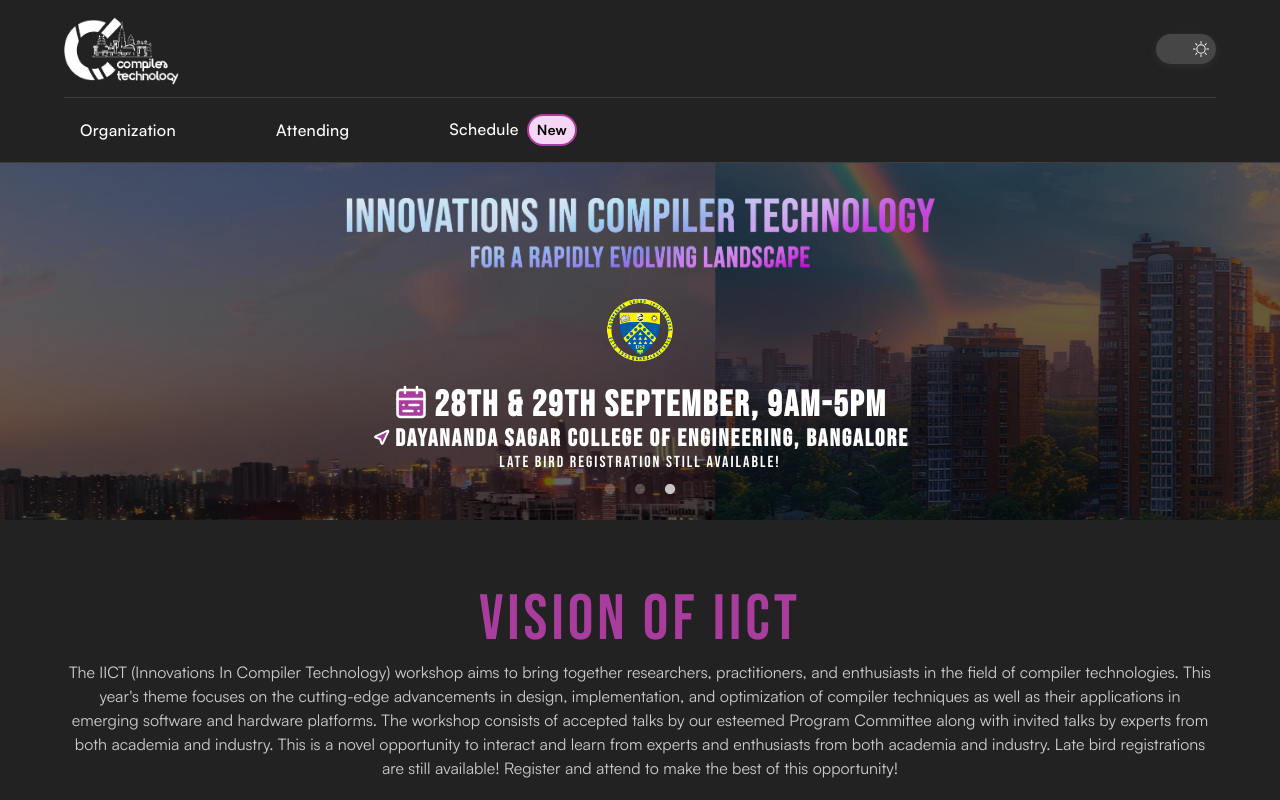
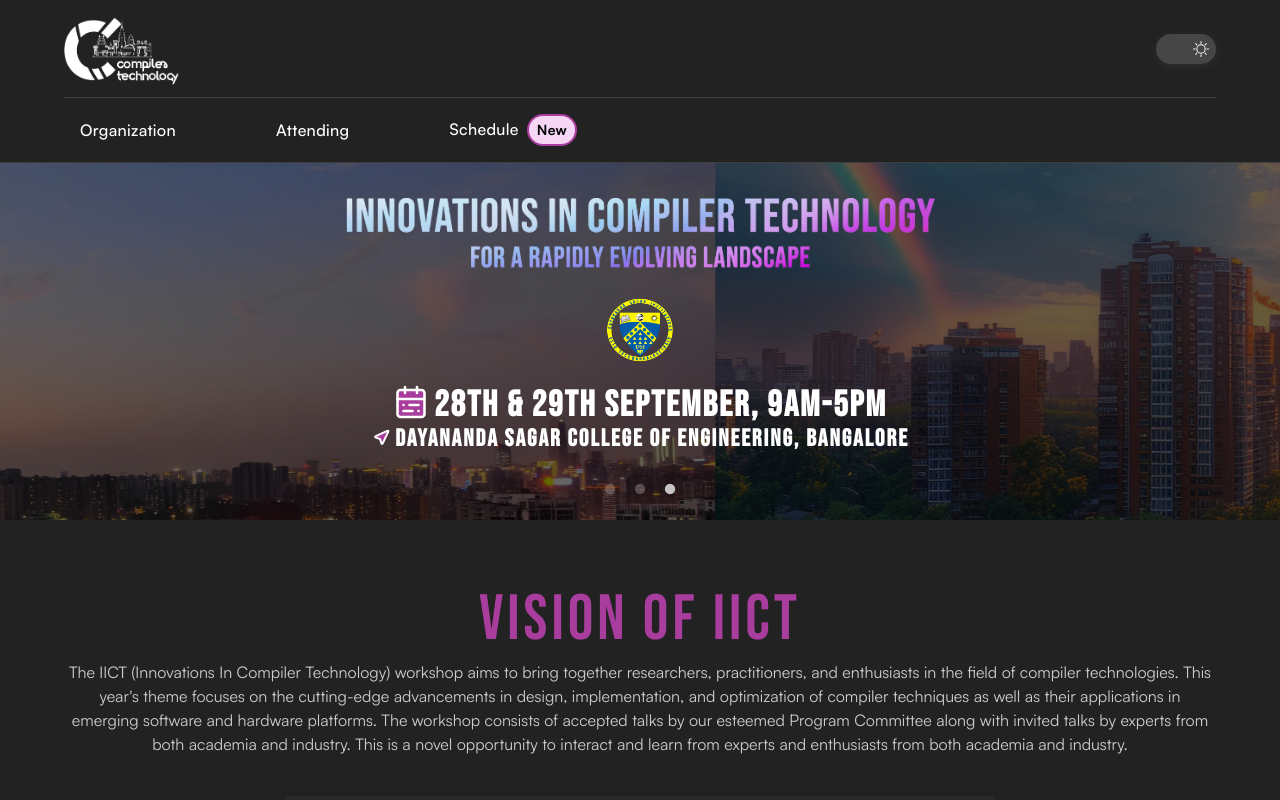
Before and after one commit to compilertech/compilertech-fe, a React (Vite) app: page / in a window 1280 px wide. Shown: the top 800 px of the page. Built offline with nearby package versions, Linux system fonts and the light colour scheme.

Commit message:
Removed more register related lines

```diff
--- a/src/components/HomePage/CallForProposals.tsx
+++ b/src/components/HomePage/CallForProposals.tsx
@@ -37,8 +37,7 @@
           esteemed Program Committee along with invited talks by experts from
           both academia and industry. This is a novel opportunity to interact
           and learn from experts and enthusiasts from both academia and
-          industry. Late bird registrations are still available! Register and
-          attend to make the best of this opportunity!
+          industry.
         </Description>
       </TextWrapper>
       <CardGroupContainerColumn style={{ marginTop: "24px" }}>
--- a/src/components/HomePage/Hero.tsx
+++ b/src/components/HomePage/Hero.tsx
@@ -72,10 +72,6 @@
                 Dayananda Sagar College of Engineering, BANGALORE
               </a>
             </h3>
-            {/* <ResitrationLine>Registration Deadline: September 15 <a href="https://www.timeanddate.com/time/zones/aoe">anywhere on earth</a></ResitrationLine> */}
-            <ResitrationLine>
-              Late Bird registration still available!
-            </ResitrationLine>
           </div>
         </CarouselOverlay>
       </CarouselWrapper>
@@ -233,10 +229,5 @@
     }
   }
 `;
-const ResitrationLine = styled.p`
-  text-align: center;
-  font-size: 16px;
-  color: white;
-`;
 
 export default Hero;
```
